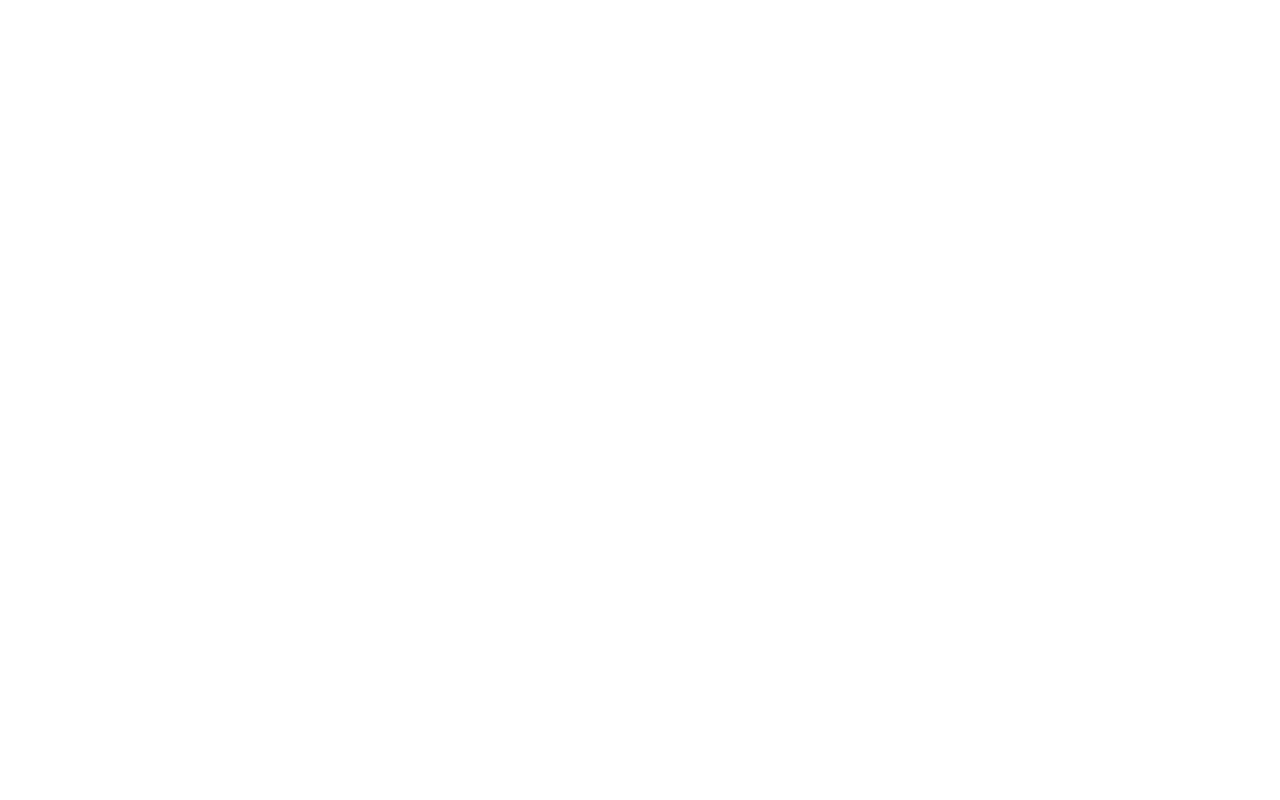
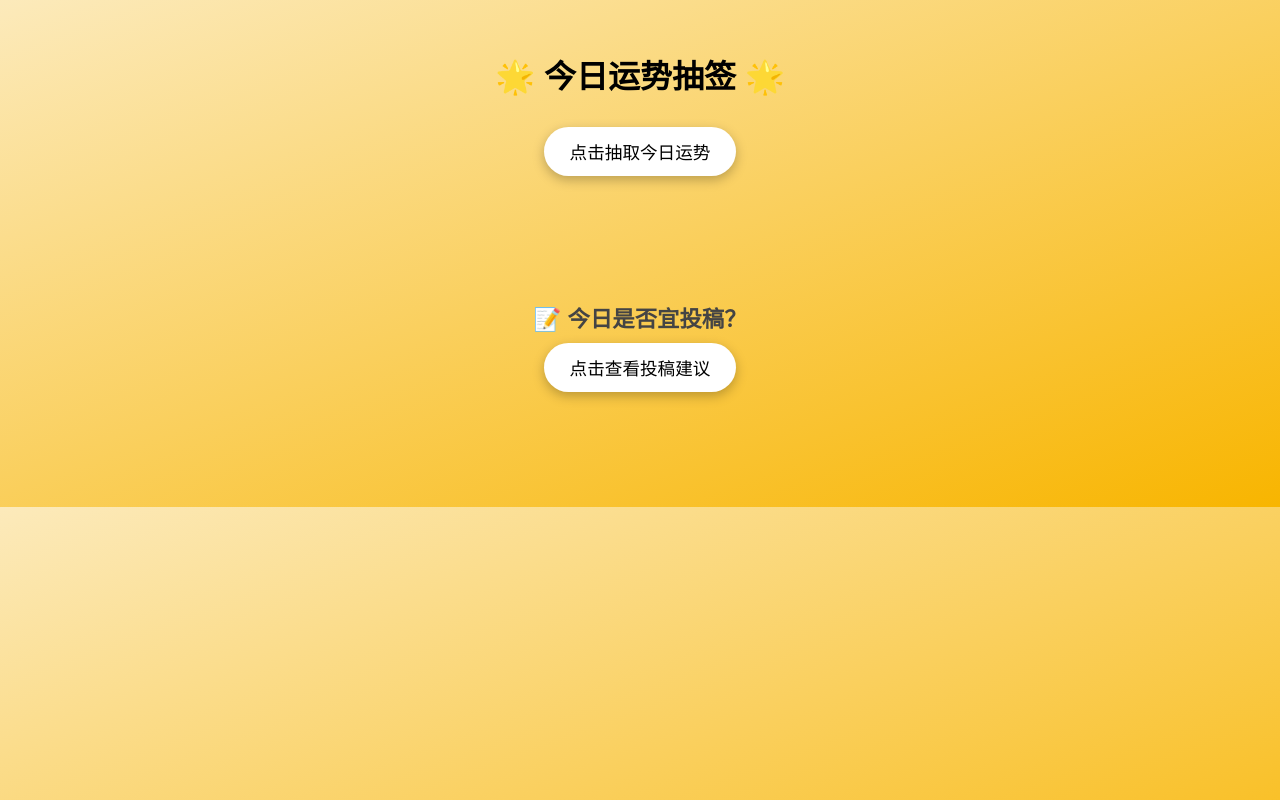
Before and after one commit to xietiansong/fortune-h5, a plain HTML site: page index.html in a window 1280 px wide. Drawn offline with Linux system fonts and the light colour scheme.

Commit message:
Update index.html

```diff
--- a/index.html
+++ b/index.html
@@ -1,26 +1,155 @@
+<!DOCTYPE html>
+<html lang="zh-CN">
+<head>
+  <meta charset="UTF-8" />
+  <meta name="viewport" content="width=device-width, initial-scale=1.0" />
+  <title>每日一点 · 今日运势</title>
+
+  <style>
+    body {
+      font-family: "微软雅黑", sans-serif;
+      background: linear-gradient(160deg, #fceabb 0%, #f8b500 100%);
+      margin: 0;
+      padding: 30px 20px;
+      text-align: center;
+    }
+
+    h1 {
+      font-size: 2em;
+      margin-bottom: 20px;
+    }
+
+    button {
+      background: #fff;
+      border: none;
+      padding: 12px 26px;
+      border-radius: 25px;
+      font-size: 1.1em;
+      cursor: pointer;
+      box-shadow: 0 4px 12px rgba(0, 0, 0, 0.25);
+      transition: 0.3s;
+      margin-top: 10px;
+    }
+
+    button:hover {
+      background: #ffe48a;
+      transform: scale(1.05);
+    }
+
+    .result-box {
+      margin-top: 25px;
+      font-size: 1.25em;
+      font-weight: bold;
+      min-height: 40px;
+      padding: 10px;
+    }
+
+    .subtitle {
+      margin-top: 40px;
+      font-size: 1.4em;
+      font-weight: bold;
+      color: #444;
+    }
+  </style>
+</head>
+
+<body>
+  <h1>🌟 今日运势抽签 🌟</h1>
+
+  <button onclick="showFortune()">点击抽取今日运势</button>
+  <div id="fortune-result" class="result-box"></div>
+
+  <div class="subtitle">📝 今日是否宜投稿？</div>
+  <button onclick="checkSubmit()">点击查看投稿建议</button>
+  <div id="submit-result" class="result-box"></div>
+
   <script>
-  /** 64 卦签文（省略，这部分保持不变） **/
+    /* ========= 64卦签文（emoji + 吉凶） ========= */
+    const fortunes = [
+      "✨【大吉】乾卦：天行健，自强不息，必有收获！",
+      "🌈【吉】坤卦：大地承载，厚积薄发，稳中有进。",
+      "⚡【吉】屯卦：新局开启，虽有阻力，但前景光明。",
+      "🌱【中】蒙卦：学习成长之象，不宜急躁。",
+      "🚪【小凶】需卦：时机未到，宜等待。",
+      "🌧【凶】讼卦：纷争难免，宜避其锋。",
+      "🔥【吉】师卦：团结协作，力量倍增。",
+      "🌀【中】比卦：需要伙伴支持，但不宜盲目依赖。",
+      "🌤【吉】小畜：积少成多，稳步前行。",
+      "🌪【凶】履卦：行事需谨慎，勿踩雷区。",
+      "🌞【大吉】泰卦：天地交泰，万象更新。",
+      "☯️【凶】否卦：闭塞不通，不宜冒进。",
+      "🚀【吉】同人：合作共赢，适合拓展。",
+      "🧊【中】大有：虽丰收，但需冷静。",
+      "🌬【凶】谦卦：放低姿态可避祸。",
+      "🏔【吉】豫卦：顺势而为，自在舒展。",
+      "💡【中】随卦：应势随机，但要保持原则。",
+      "🚧【小凶】蛊卦：旧事缠身，需清理。",
+      "🌟【大吉】临卦：吉祥降临，好运将至！",
+      "🔄【中】观卦：观察等待，明辨是非。",
+      "🏹【吉】噬嗑：突破阻碍，见光明。",
+      "🌫【凶】贲卦：外亮内虚，不宜装饰。",
+      "⏳【中】剥卦：事物走下坡，宜保存实力。",
+      "🔥【大吉】复卦：否极泰来，新周期开启！",
+      "🌧【凶】无妄：事情反复，不宜强求。",
+      "🐢【中】大畜：储备能量，不宜冒进。",
+      "🌕【吉】颐卦：修身养性，自成好运。",
+      "🌊【凶】大过：压力过重，需卸载。",
+      "📈【吉】坎卦：困境中反而有机会。",
+      "⛰【中】离卦：虚实相间，要保持清醒。",
+      "🌅【大吉】咸卦：事事相感，心想事成！",
+      "📌【中】恒卦：保持稳定即可见好。",
+      "🌪【小凶】遁卦：宜退不宜进。",
+      "🧭【吉】大壮：力量增长，把握时机！",
+      "🛡【中】晋卦：稳步上升，不宜骄傲。",
+      "💼【凶】明夷：暂时低调，避风头。",
+      "🌤【吉】家人：适合处理家庭与人际。",
+      "📚【中】睽卦：分歧较多，宜沟通。",
+      "🌀【凶】蹇卦：阻碍多，宜慢行。",
+      "🌱【吉】解卦：困难化解，顺势而成。",
+      "🙏【吉】损卦：舍得之后有所得。",
+      "🎁【大吉】益卦：福泽到来，喜事临门！",
+      "🔥【吉】夬卦：果断决策可成大事。",
+      "🌧【凶】姤卦：突发情况，不宜独断。",
+      "🌙【中】萃卦：适合集合力量做事。",
+      "📊【吉】升卦：节节高升，好运持续。",
+      "🛑【凶】困卦：多不顺，少行动。",
+      "⚖️【吉】井卦：根基稳固，可安心推进。",
+      "🌩【凶】革卦：需要变化，但过程艰辛。",
+      "📣【中】鼎卦：可成大事，但需坚持。",
+      "🧠【吉】震卦：灵感涌现，有突破。",
+      "🍃【中】艮卦：停下来才看得更清。",
+      "🌤【吉】渐卦：缓步稳进，终见成果。",
+      "💫【大吉】归妹卦：新事物带来好运气！",
+      "🌀【小凶】丰卦：太强易折，收敛锋芒。",
+      "🌊【凶】旅卦：漂浮不定，不宜远行。",
+      "🔧【中】巽卦：柔中带刚，可顺利推进。",
+      "🎯【吉】兑卦：心情愉悦，顺心顺意。",
+      "☁️【凶】涣卦：注意分散精力的问题。",
+      "🏆【大吉】节卦：收放得宜，好事自来！",
+      "📉【凶】中孚：信任受考验，宜谨慎。",
+      "🌞【大吉】小过：小调整换来大提升！",
+      "🌪【小凶】既济：表面成功，暗藏风险。",
+      "🌧【凶】未济：事情未完成，宜再等等。"
+    ];
 
-  /** 工具：获取今天 YYYY-MM-DD */
+    /* ========= 工具：获取 YYYY-MM-DD ========= */
     function getToday() {
       const d = new Date();
       return `${d.getFullYear()}-${d.getMonth() + 1}-${d.getDate()}`;
     }
 
-  /** 今日运势：一天只能抽一次 */
+    /* ========= 今日运势：每天一次 ========= */
     function showFortune() {
       const today = getToday();
       const savedDate = localStorage.getItem("fortune_date");
       const savedFortune = localStorage.getItem("fortune_text");
 
-    // 如果今天抽过，直接显示结果
       if (savedDate === today && savedFortune) {
         document.getElementById("fortune-result").innerHTML =
           "（今日已抽）<br>" + savedFortune;
         return;
       }
 
-    // 第一次抽：随机生成并保存
       const index = Math.floor(Math.random() * fortunes.length);
       const fortune = fortunes[index];
 
@@ -30,7 +159,7 @@
       document.getElementById("fortune-result").innerHTML = fortune;
     }
 
-  /** 今日是否宜投稿：一天只能抽一次 */
+    /* ========= 今日投稿建议：每天一次 ========= */
     function checkSubmit() {
       const today = getToday();
       const savedDate = localStorage.getItem("submit_date");
@@ -42,7 +171,6 @@
         return;
       }
 
-    // 第一次抽：随机生成
       const options = [
         "🟢【宜投稿】状态良好、思路清晰！非常适合投稿～📨",
         "🟡【可投稿】灵感一般，但若方向明确可以一试～✍️",
@@ -59,3 +187,5 @@
       document.getElementById("submit-result").innerHTML = res;
     }
   </script>
+</body>
+</html>
```
Lines whose indentation alone changed are shown as unchanged.
